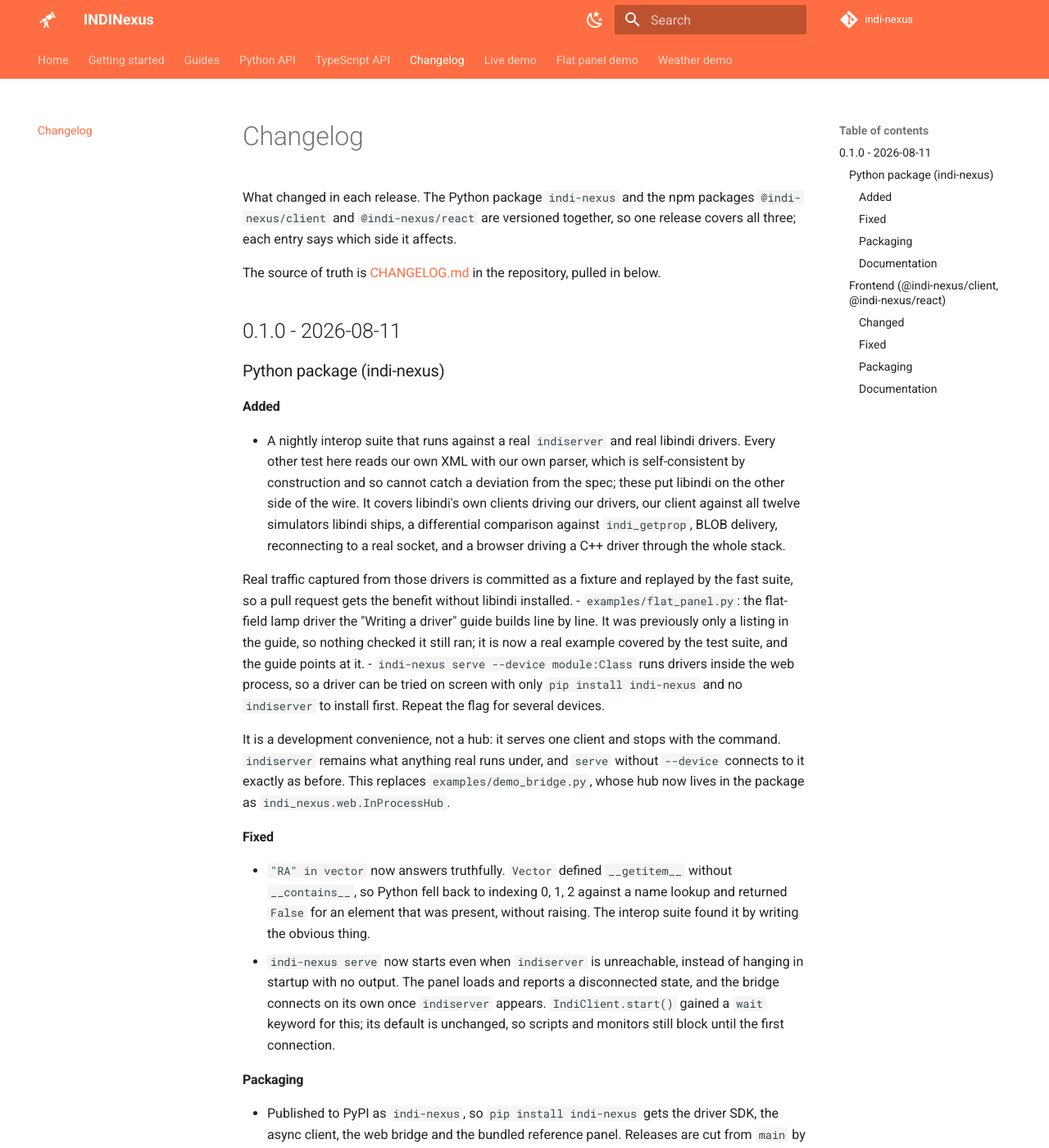
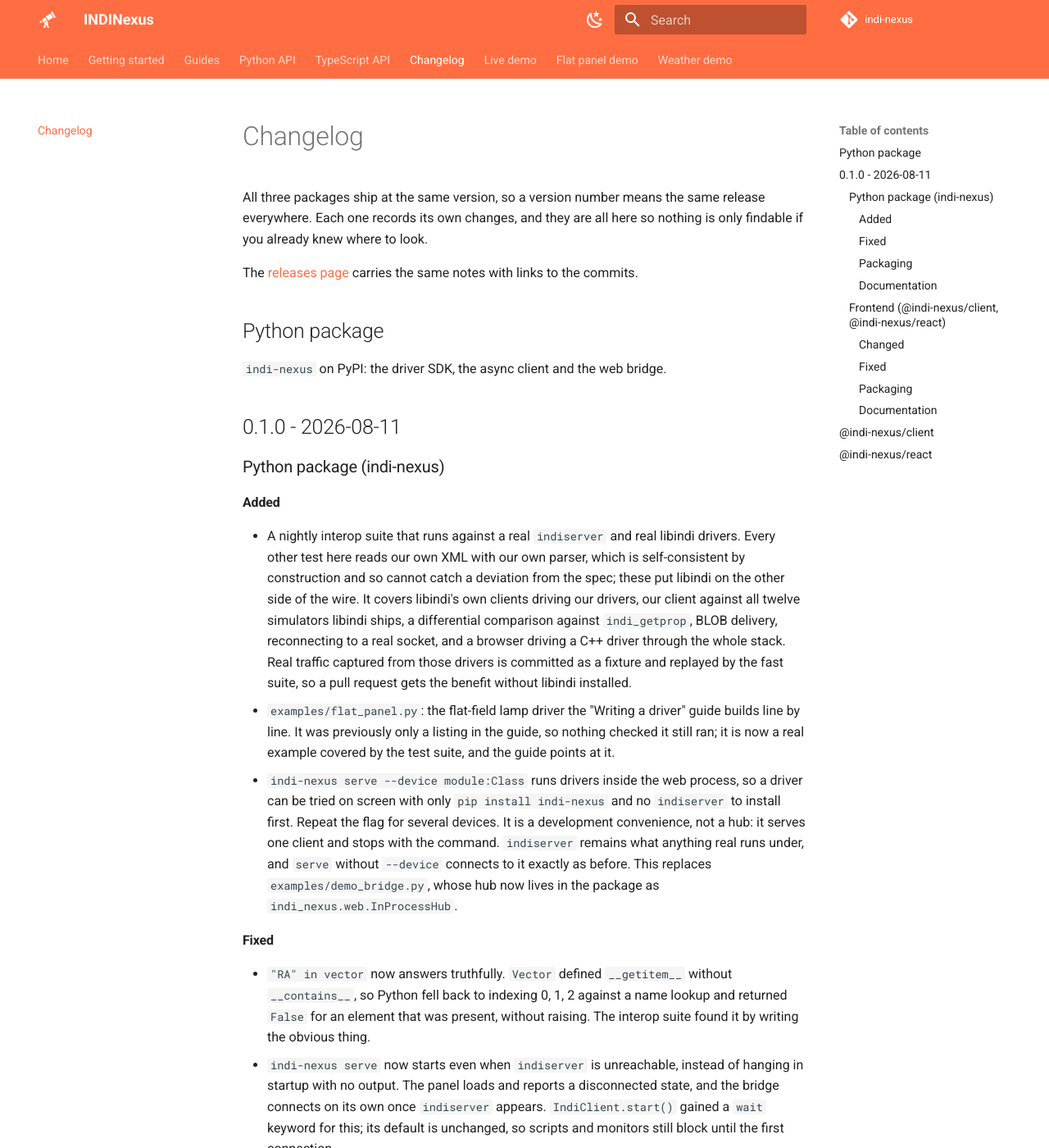
Before and after one commit to sidereal-software/indi-nexus, an MkDocs documentation site: the page built from docs/changelog.md, in a window 1280 px wide and 1400 px high. Shown: the whole window at 82% size. Built offline with MkDocs 1.6.1 and Material for MkDocs 9.7.7, drawn with Linux system fonts in a browser that asks for light colours; comment, search, counter and statistics services are not loaded; some of the changed text lies outside the part shown.

Commit message:
build: let Release Please own the changelog and drop towncrier
Two tools were splitting one job: Release Please picked the version, towncrier
owned the file, and they met at a manual command on the release branch. That step
is now gone along with towncrier, changelog.d, and the skip-changelog setting.
Release Please writes the changelogs from the commit messages, so a release is
merge the PR and nothing else.

The trade is real and worth naming: a commit subject is now a release note, read
by someone deciding whether to upgrade rather than by a reviewer. DEVELOPMENT.md
says so, with the type-to-section mapping, and changelog-sections is configured so
docs, build, refactor and perf all appear. Left at the default, only feat and fix
would have shown, and most of this week's work would have been invisible.

Release Please files a commit by the paths it touched, so the npm packages get
their own changelogs rather than disappearing into the Python one. Each is shipped
in its npm tarball, linked from its README, and rendered on the documentation
site's changelog page alongside the Python notes, so a React consumer has three
ways to find them and needs none of them to be the right one.

0.1.0 stays where towncrier left it, reflowed: its multi-paragraph entries render
as one bullet on GitHub but broke out of the list under Python-Markdown, which is
what the docs site uses.

```diff
--- a/CHANGELOG.md
+++ b/CHANGELOG.md
@@ -1,19 +1,16 @@
 # Changelog
 
-Notable changes to INDINexus: the `indi-nexus` Python package and the
-`@indi-nexus/client` and `@indi-nexus/react` npm packages, which release in lockstep and
-so share one changelog.
+Releases of the `indi-nexus` Python package. The two npm packages ship at the same
+version and keep their own changelogs, in
+[web/packages/client](web/packages/client/CHANGELOG.md) and
+[web/packages/react](web/packages/react/CHANGELOG.md). Version 0.1.0 below covers all
+three, because it predates the split.
 
-This file is generated by [towncrier](https://towncrier.readthedocs.io/) from the entries
-in `changelog.d/`. Do not edit it by hand - add an entry to `changelog.d/` instead, as
-described in [DEVELOPMENT.md](DEVELOPMENT.md).
-
-The documentation site renders everything below this line, pulled in from here with a
-pymdownx snippet, so the release notes live in exactly one place.
+Written by [Release Please](https://github.com/googleapis/release-please) from the commit
+messages on `main`. Do not edit it by hand.
 
 <!-- --8<-- [start:releases] -->
 
-<!-- towncrier release notes start -->
 
 ## 0.1.0 - 2026-08-11
 
@@ -28,21 +25,18 @@
   side of the wire. It covers libindi's own clients driving our drivers, our client against
   all twelve simulators libindi ships, a differential comparison against `indi_getprop`, BLOB
   delivery, reconnecting to a real socket, and a browser driving a C++ driver through the
-  whole stack.
-
-  Real traffic captured from those drivers is committed as a fixture and replayed by the fast
-  suite, so a pull request gets the benefit without libindi installed.
+  whole stack. Real traffic captured from those drivers is committed as a fixture and replayed
+  by the fast suite, so a pull request gets the benefit without libindi installed.
 - `examples/flat_panel.py`: the flat-field lamp driver the "Writing a driver" guide builds
   line by line. It was previously only a listing in the guide, so nothing checked it still
   ran; it is now a real example covered by the test suite, and the guide points at it.
 - `indi-nexus serve --device module:Class` runs drivers inside the web process, so a driver
   can be tried on screen with only `pip install indi-nexus` and no `indiserver` to install
-  first. Repeat the flag for several devices.
-
-  It is a development convenience, not a hub: it serves one client and stops with the
-  command. `indiserver` remains what anything real runs under, and `serve` without
-  `--device` connects to it exactly as before. This replaces `examples/demo_bridge.py`,
-  whose hub now lives in the package as `indi_nexus.web.InProcessHub`.
+  first. Repeat the flag for several devices. It is a development convenience, not a hub: it
+  serves one client and stops with the command. `indiserver` remains what anything real runs
+  under, and `serve` without `--device` connects to it exactly as before. This replaces
+  `examples/demo_bridge.py`, whose hub now lives in the package as
+  `indi_nexus.web.InProcessHub`.
 
 #### Fixed
 
@@ -50,11 +44,11 @@
   `__contains__`, so Python fell back to indexing 0, 1, 2 against a name lookup and returned
   `False` for an element that was present, without raising. The interop suite found it by
   writing the obvious thing.
-- `indi-nexus serve` now starts even when `indiserver` is unreachable, instead of hanging
-  in startup with no output. The panel loads and reports a disconnected state, and the
-  bridge connects on its own once `indiserver` appears. `IndiClient.start()` gained a `wait`
-  keyword for this; its default is unchanged, so scripts and monitors still block until the
-  first connection.
+- `indi-nexus serve` now starts even when `indiserver` is unreachable, instead of hanging in
+  startup with no output. The panel loads and reports a disconnected state, and the bridge
+  connects on its own once `indiserver` appears. `IndiClient.start()` gained a `wait` keyword
+  for this; its default is unchanged, so scripts and monitors still block until the first
+  connection.
 
 #### Packaging
 
@@ -83,27 +77,26 @@
 
 #### Changed
 
-- Busy now pulses, on both the state badge and the status-light dots. It is the one state
-  that means "still happening", and a still badge cannot tell an instrument mid-move from one
-  that stopped there. The pulse holds still for anyone whose system asks for reduced motion.
+- Busy now pulses, on both the state badge and the status-light dots. It is the one state that
+  means "still happening", and a still badge cannot tell an instrument mid-move from one that
+  stopped there. The pulse holds still for anyone whose system asks for reduced motion.
 - Every indicator that shows an INDI state now reads its colour from one place. A component
   cannot build a Tailwind class name at runtime, so each of the five places that showed a
   state carried its own copy of the four-way mapping, and they drifted. Elements now declare
-  `data-indi-state` and the theme sets `--indi-state` from it, so a badge, a dot, a bar and
-  an SVG fill can each use whichever CSS property they need. `StateDot` is exported for
-  frontends built on the hooks.
+  `data-indi-state` and the theme sets `--indi-state` from it, so a badge, a dot, a bar and an
+  SVG fill can each use whichever CSS property they need. `StateDot` is exported for frontends
+  built on the hooks.
 
 #### Fixed
 
-- The selected member of a switch vector is now unmistakable, and safer to click. It was
-  drawn with the same `accent` token the toggles hover to, so a hovered unselected member
-  looked identical to the selected one, and the fill itself was nearly invisible against the
-  card; it now wears the same teal as the Set button, a colour hovering never reaches.
-
-  Clicking the member that is already on no longer turns it off. Under `OneOfMany` exactly
-  one member is on by definition, so there was no such state to reach - a stray click on a
-  lit "On" would have switched the instrument off. Selecting the member you want is now the
-  only way to change it. `AtMostOne`, which genuinely permits none, still clears that way.
+- The selected member of a switch vector is now unmistakable, and safer to click. It was drawn
+  with the same `accent` token the toggles hover to, so a hovered unselected member looked
+  identical to the selected one, and the fill itself was nearly invisible against the card; it
+  now wears the same teal as the Set button, a colour hovering never reaches. Clicking the
+  member that is already on no longer turns it off. Under `OneOfMany` exactly one member is on
+  by definition, so there was no such state to reach - a stray click on a lit "On" would have
+  switched the instrument off. Selecting the member you want is now the only way to change it.
+  `AtMostOne`, which genuinely permits none, still clears that way.
 
 #### Packaging
 
@@ -115,5 +108,5 @@
 - A flat-panel demo on the documentation site, running the guide's driver as an in-browser
   simulator behind the panel that ships in the wheel, so the driver a reader has just been
   taught can be operated with nothing installed.
-- `@indi-nexus/client` and `@indi-nexus/react` now ship a README and a copy of the licence,
-  so both have documentation on their npm pages.
+- `@indi-nexus/client` and `@indi-nexus/react` now ship a README and a copy of the licence, so
+  both have documentation on their npm pages.
--- a/docs/changelog.md
+++ b/docs/changelog.md
@@ -1,11 +1,26 @@
 # Changelog
 
-What changed in each release. The Python package `indi-nexus` and the npm packages
-`@indi-nexus/client` and `@indi-nexus/react` are versioned together, so one release covers
-all three; each entry says which side it affects.
+All three packages ship at the same version, so a version number means the same release
+everywhere. Each one records its own changes, and they are all here so nothing is only
+findable if you already knew where to look.
 
-The source of truth is
-[CHANGELOG.md](https://github.com/sidereal-software/indi-nexus/blob/main/CHANGELOG.md) in
-the repository, pulled in below.
+The [releases page](https://github.com/sidereal-software/indi-nexus/releases) carries the
+same notes with links to the commits.
+
+## Python package
+
+`indi-nexus` on PyPI: the driver SDK, the async client and the web bridge.
 
 --8<-- "CHANGELOG.md:releases"
+
+## @indi-nexus/client
+
+The framework-agnostic TypeScript client and property store.
+
+--8<-- "web/packages/client/CHANGELOG.md:releases"
+
+## @indi-nexus/react
+
+The React hooks and shadcn/ui components.
+
+--8<-- "web/packages/react/CHANGELOG.md:releases"
--- a/mkdocs.yml
+++ b/mkdocs.yml
@@ -49,8 +49,8 @@
       alternate_style: true
   - pymdownx.highlight
   - pymdownx.inlinehilite
-  # Lets docs/changelog.md pull in the repo-root CHANGELOG.md, which towncrier owns, so
-  # the release notes are not duplicated. check_paths fails the build if it goes missing.
+  # Lets docs/changelog.md pull in the three CHANGELOG.md files Release Please writes,
+  # so the release notes are not duplicated. check_paths fails the build if one moves.
   - pymdownx.snippets:
       base_path: [.]
       check_paths: true
--- /dev/null
+++ b/web/packages/client/CHANGELOG.md
@@ -0,0 +1,11 @@
+# @indi-nexus/client changelog
+
+Releases of the framework-agnostic TypeScript client. It ships at the same version as
+`@indi-nexus/react` and the `indi-nexus` Python package, so a given version number means
+the same release across all three.
+
+Version 0.1.0 is written up in the [repository changelog](../../../CHANGELOG.md), which
+covered all three packages at the time. From 0.2.0, changes to this package are recorded
+here.
+
+<!-- --8<-- [start:releases] -->
--- /dev/null
+++ b/web/packages/react/CHANGELOG.md
@@ -0,0 +1,11 @@
+# @indi-nexus/react changelog
+
+Releases of the React hooks and components. They ship at the same version as
+`@indi-nexus/client` and the `indi-nexus` Python package, so a given version number means
+the same release across all three.
+
+Version 0.1.0 is written up in the [repository changelog](../../../CHANGELOG.md), which
+covered all three packages at the time. From 0.2.0, changes to this package are recorded
+here.
+
+<!-- --8<-- [start:releases] -->
```
Also changed, not shown: DEVELOPMENT.md (+27 -33 lines), RELEASING.md (+14 -15 lines), pyproject.toml (+0 -58 lines), release-please-config.json (+62 -7 lines), web/packages/client/README.md (+7 -0 lines), web/packages/react/README.md (+7 -0 lines), 5 other files.
